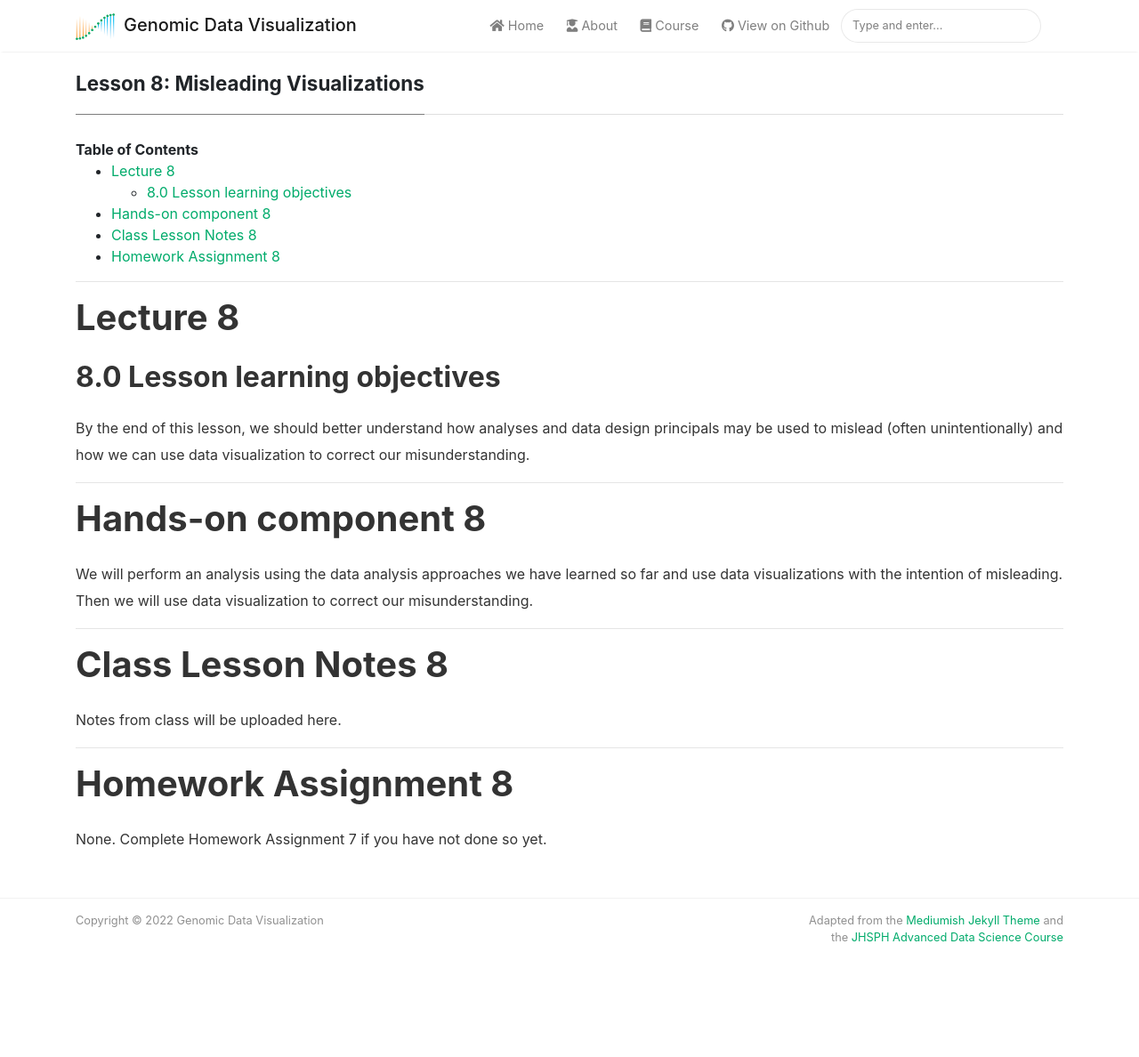
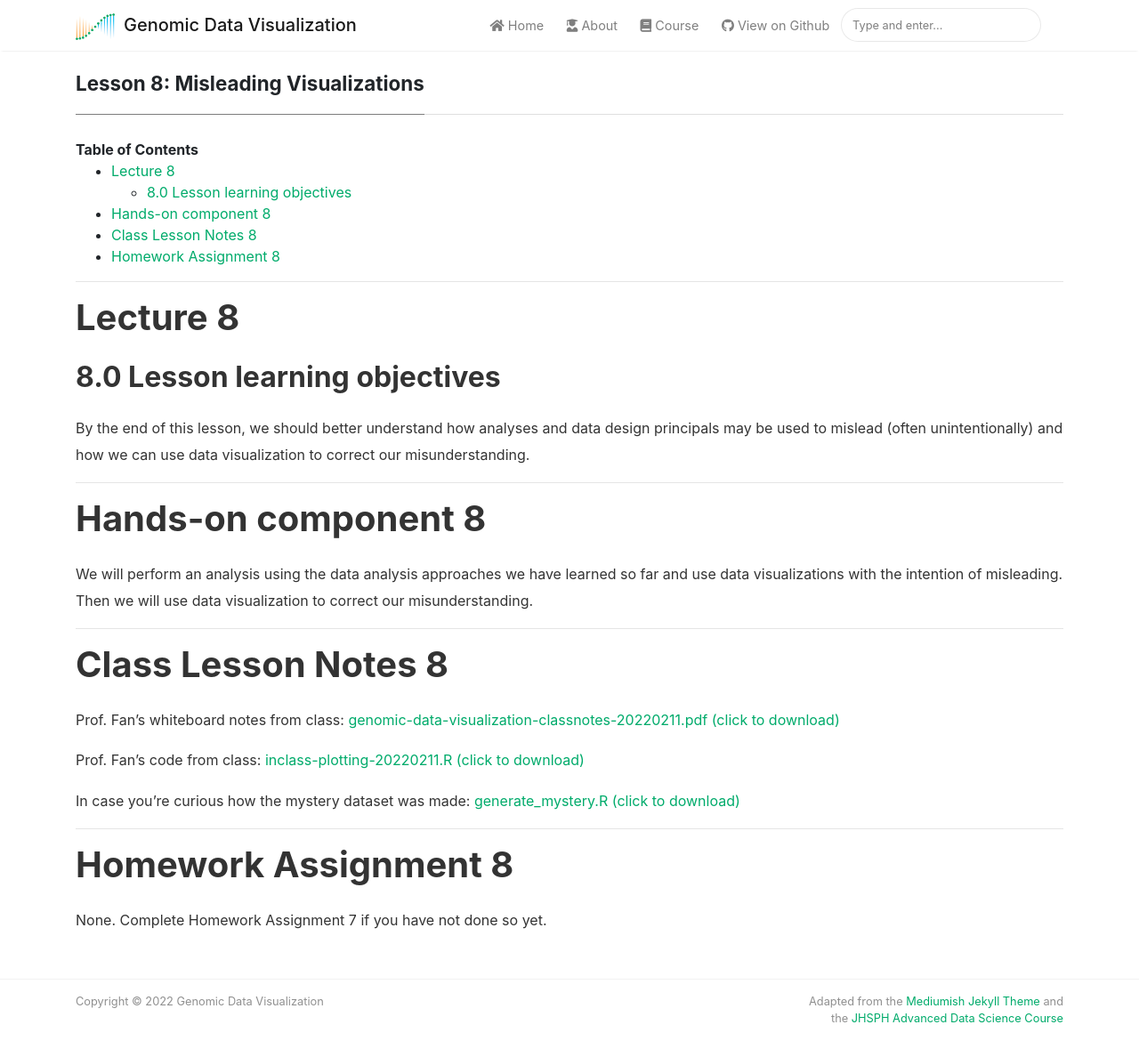
Before and after one commit to JEFworks-Lab/genomic-data-visualization-2022, a Jekyll site: the page built from _course/8-misleading-visualizations.md, in a window 1280 px wide and 1228 px high. Shown: the top 1188 px of the window at 89% size. Built offline with Jekyll 4.4.1, drawn with Linux system fonts in a browser that asks for light colours; nearby versions of some CDN libraries.

Commit message:
add class 8 notes

```diff
--- a/_course/8-misleading-visualizations.md
+++ b/_course/8-misleading-visualizations.md
@@ -20,7 +20,12 @@
 
 # Class Lesson Notes 8
 
-Notes from class will be uploaded here.
+Prof. Fan’s whiteboard notes from class: [genomic-data-visualization-classnotes-20220211.pdf (click to download)]({{ site.baseurl }}/resources/notes/genomic-data-visualization-classnotes-20220211.pdf)
+
+Prof. Fan’s code from class: [inclass-plotting-20220211.R (click to download)]({{ site.baseurl }}/resources/code/inclass-plotting-20220211.R)
+
+In case you're curious how the mystery dataset was made: [generate_mystery.R (click to download)]({{ site.baseurl }}/resources/code/generate_mystery.R)
+
 
 ---
 
```
Also changed, not shown: _course/7-differential-gene-expression.md (+2 -0 lines), 3 other files.
